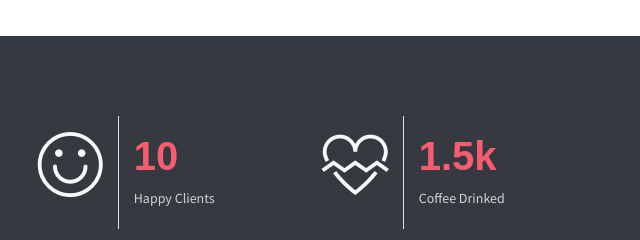
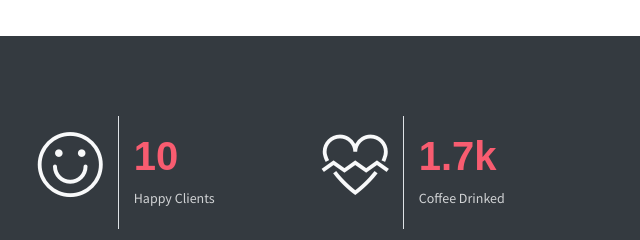
Before and after one commit to Nawaraj23/nawaraj.github.io, a website: page index.html in a window 1280 px wide. Shown: the part 2160-2400 px from the top of the page, 640-1280 px from the left. Drawn offline with Linux system fonts and the light colour scheme; some packages are replaced by stand-ins of ours.

Commit message:
Update index.html

```diff
--- a/index.html
+++ b/index.html
@@ -290,7 +290,7 @@
                             <div class="m-auto"><i class="ti-heart-broken icon-xl"></i></div>
                         </div>
                         <div class="col-7 text-left py-3">
-                            <h1 class="text-danger font-weight-bold font40">1.5k</h1>
+                            <h1 class="text-danger font-weight-bold font40">1.7k</h1>
                             <p class="text-light mb-1">Coffee Drinked</p>
                         </div>
                     </div>
```
